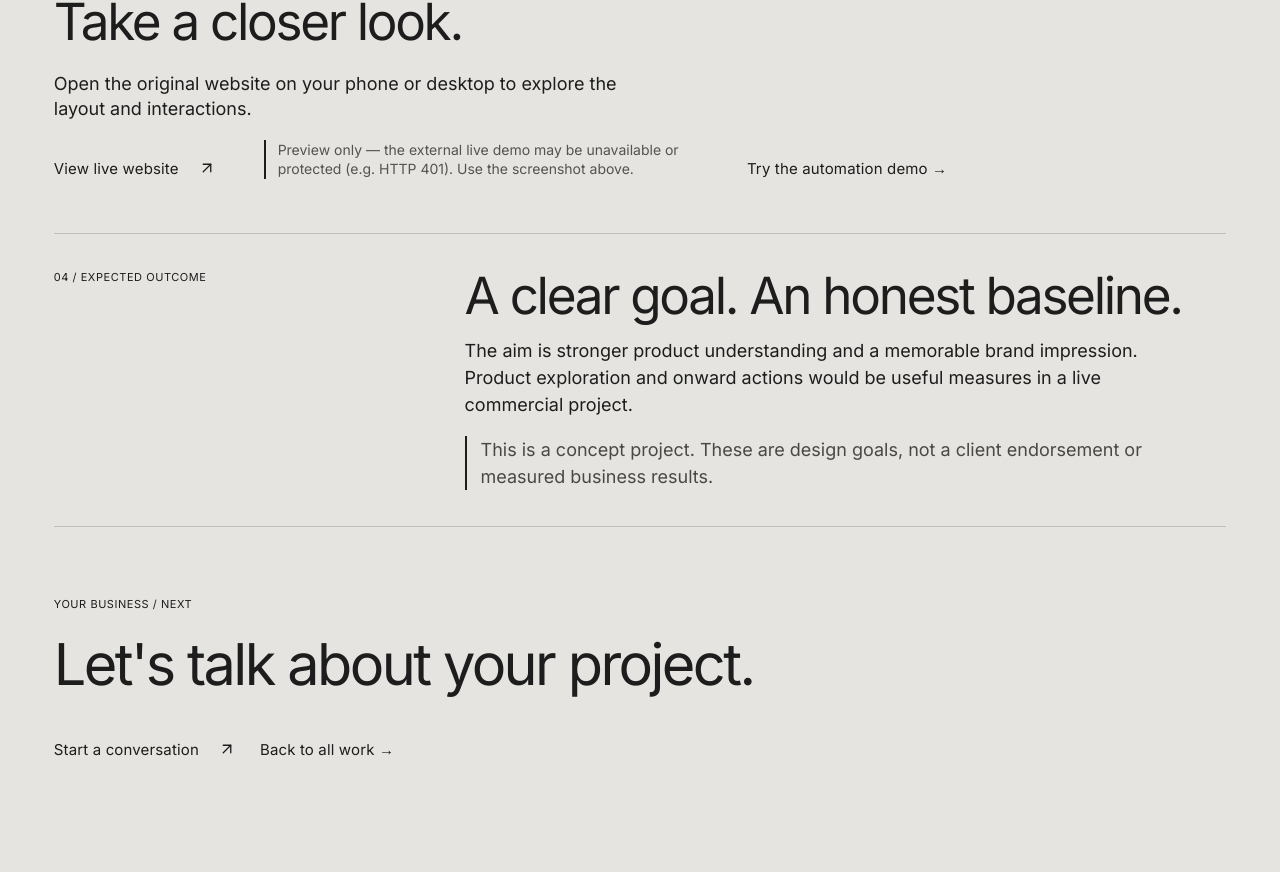
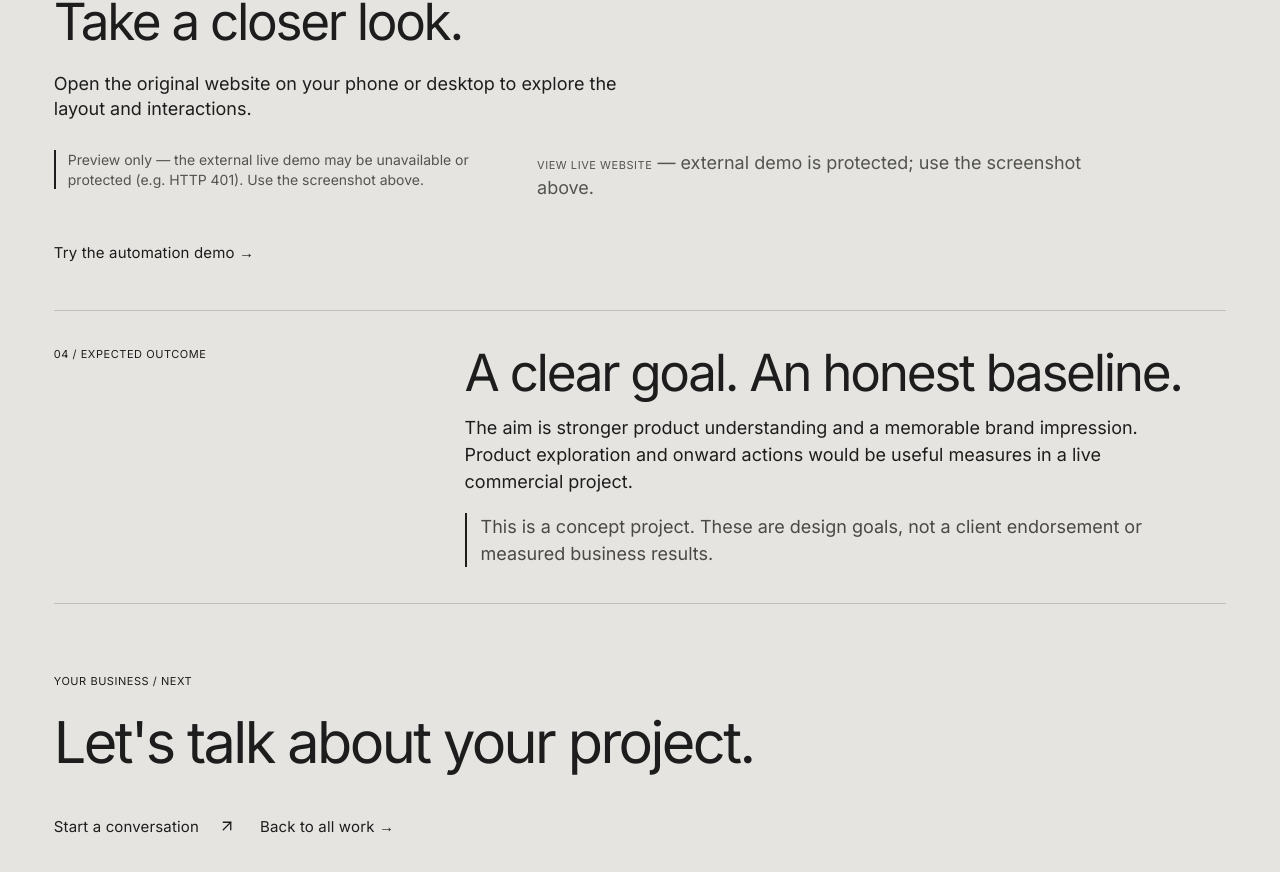
Before and after one commit to devbhattacharya-ai/dev-ai-studio, a Next.js app: page /work/afterdark in a window 1280 px wide. Shown: the part 1963-2835 px from the top of the page. Built offline with nearby package versions, Linux system fonts and the light colour scheme; no server answers.

Commit message:
A11y retest: FAB clearance, viewport-fit, no auth iframe
Always pad site-frame past sticky Pause/Plan; viewport-fit=cover;
drop html/body max-width 100vw; chatgpt.site demos use screenshot
fallback instead of live/iframe.

```diff
--- a/src/app/globals.css
+++ b/src/app/globals.css
@@ -1,7 +1,2 @@
 @import "./tokens.css";
 @import "./studio.css";
-
-html,
-body {
-  max-width: 100vw;
-}
--- a/src/app/layout.tsx
+++ b/src/app/layout.tsx
@@ -1,4 +1,4 @@
-import type { Metadata } from "next";
+import type { Metadata, Viewport } from "next";
 import { Inter, Noto_Sans_Devanagari } from "next/font/google";
 import { LanguageProvider } from "@/lib/LanguageContext";
 import { META } from "@/lib/content";
@@ -17,6 +17,12 @@ const noto = Noto_Sans_Devanagari({
   variable: "--font-noto-devanagari",
   display: "swap",
 });
+
+export const viewport: Viewport = {
+  width: "device-width",
+  initialScale: 1,
+  viewportFit: "cover",
+};
 
 export const metadata: Metadata = {
   title: META.title,
--- a/src/app/studio.css
+++ b/src/app/studio.css
@@ -13,6 +13,29 @@ html {
 body {
   /* clip avoids scrollport that can hide :focus-visible outlines (was overflow-x: hidden) */
   overflow-x: clip;
+}
+
+/* Sticky Pause + Plan FAB clearance (all viewports — FABs are viewport-fixed) */
+html {
+  scroll-padding-bottom: calc(120px + env(safe-area-inset-bottom, 0px));
+}
+
+.site-frame,
+.pricing-page.site-frame,
+.case-study {
+  padding-bottom: calc(120px + env(safe-area-inset-bottom, 0px));
+}
+
+.work-section,
+.automation-section,
+.faq-section,
+.services-section,
+.process-section,
+.scope-section,
+.contact-section,
+.bridge-section,
+.intro-section {
+  scroll-margin-bottom: calc(96px + env(safe-area-inset-bottom, 0px));
 }
 
 h1, h2, h3, h4, p, ul, ol, figure {
@@ -1907,8 +1930,9 @@ button {
     padding-bottom: calc(96px + env(safe-area-inset-bottom, 0px));
   }
 
-  .site-frame {
-    padding-bottom: calc(64px + env(safe-area-inset-bottom, 0px));
+  .site-frame,
+  .case-study {
+    padding-bottom: calc(132px + env(safe-area-inset-bottom, 0px));
   }
 
   .motion-toggle,
@@ -1944,7 +1968,12 @@ button {
 @media (width <= 420px) {
   /* Tighter sticky chrome; keep single WhatsApp FAB (≤2 taps) */
   .hero-bottom {
-    padding-bottom: calc(108px + env(safe-area-inset-bottom, 0px));
+    padding-bottom: calc(120px + env(safe-area-inset-bottom, 0px));
+  }
+
+  .site-frame,
+  .case-study {
+    padding-bottom: calc(148px + env(safe-area-inset-bottom, 0px));
   }
 
   .assistant-fab {
@@ -2198,3 +2227,11 @@ button {
     left: 65%;
   }
 }
+
+
+.case-live-note {
+  margin: 10px 0 14px;
+  font-size: 14px;
+  color: var(--muted);
+  max-width: 46ch;
+}
--- a/src/components/CaseLiveExplore.tsx
+++ b/src/components/CaseLiveExplore.tsx
@@ -7,17 +7,34 @@ import { GhostLink } from "./GhostLink";
 
 type Status = "checking" | "ok" | "unavailable";
 
+function isAuthWalledHost(url: string) {
+  try {
+    const host = new URL(url).hostname;
+    return host.endsWith("chatgpt.site") || host.includes("chatgpt.com");
+  } catch {
+    return false;
+  }
+}
+
 /**
  * Resilient “View live website” pattern:
  * - Local screenshot stays the primary preview (rendered by parent).
- * - External link kept with rel=noopener noreferrer.
- * - Soft reachability check; on failure show preview-only note (no invented demo URLs).
+ * - Never iframe external demos (auth-walled chatgpt.site returns 401).
+ * - Soft reachability; protected hosts skip fetch and show liveFallback.
  */
 export function CaseLiveExplore({ liveUrl }: { liveUrl: string }) {
   const chrome = CASE_CHROME;
-  const [status, setStatus] = useState<Status>("checking");
+  const protectedHost = isAuthWalledHost(liveUrl);
+  const [status, setStatus] = useState<Status>(
+    protectedHost ? "unavailable" : "checking",
+  );
 
   useEffect(() => {
+    if (protectedHost) {
+      setStatus("unavailable");
+      return;
+    }
+
     let cancelled = false;
     const controller = new AbortController();
     const timer = window.setTimeout(() => controller.abort(), 4500);
@@ -43,18 +60,26 @@ export function CaseLiveExplore({ liveUrl }: { liveUrl: string }) {
       controller.abort();
       window.clearTimeout(timer);
     };
-  }, [liveUrl]);
+  }, [liveUrl, protectedHost]);
 
   return (
     <div className="case-live-explore">
-      <GhostLink href={liveUrl} external srHint={chrome.exploreLiveSr}>
-        {chrome.exploreLive}
-      </GhostLink>
       {status === "unavailable" ? (
         <p className="case-live-fallback" role="status">
           {chrome.liveFallback}
         </p>
       ) : null}
+      {!protectedHost ? (
+        <GhostLink href={liveUrl} external srHint={chrome.exploreLiveSr}>
+          {chrome.exploreLive}
+        </GhostLink>
+      ) : (
+        <p className="case-live-note">
+          <span className="label">{chrome.exploreLive}</span>
+          {" — "}
+          external demo is protected; use the screenshot above.
+        </p>
+      )}
       <Link className="ghost-link" href="/#automation-demo">
         {chrome.exploreDemo}
       </Link>
```
